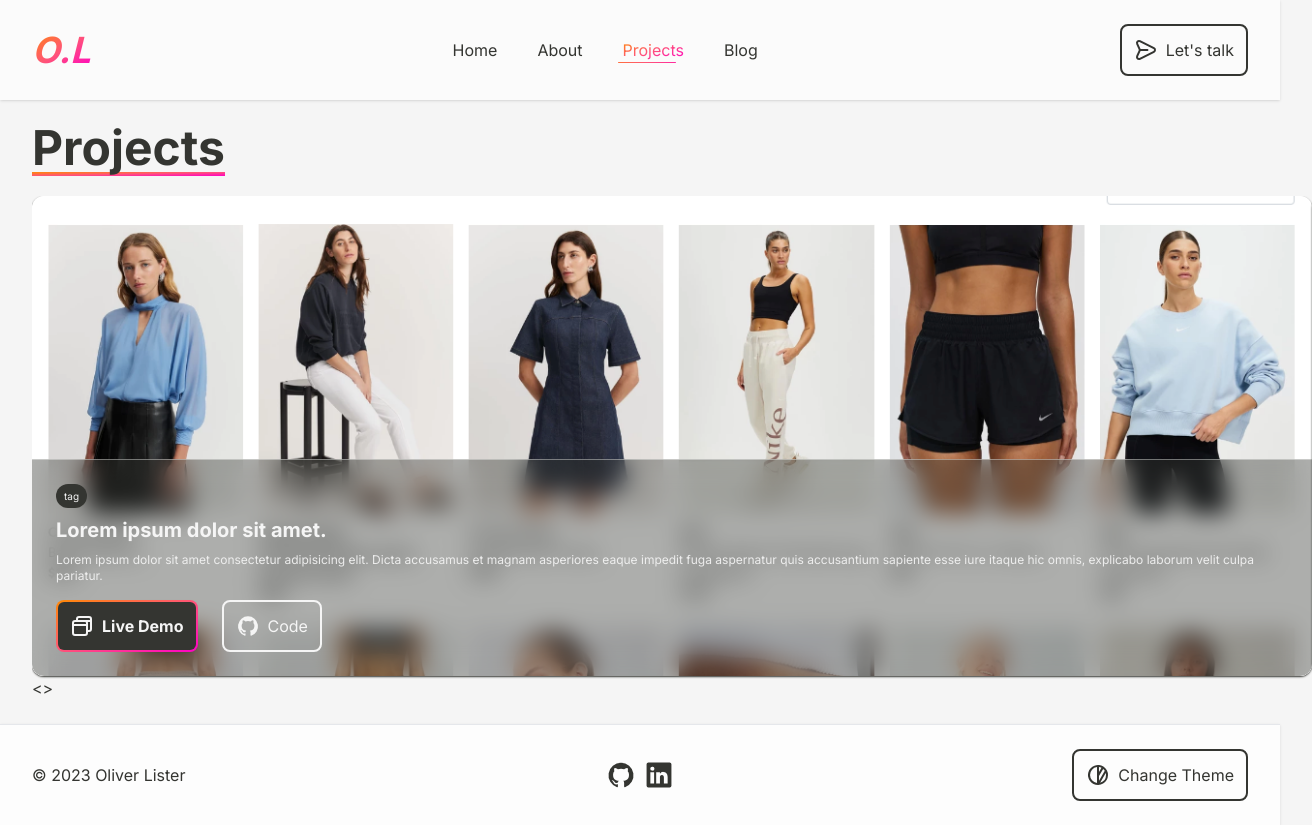
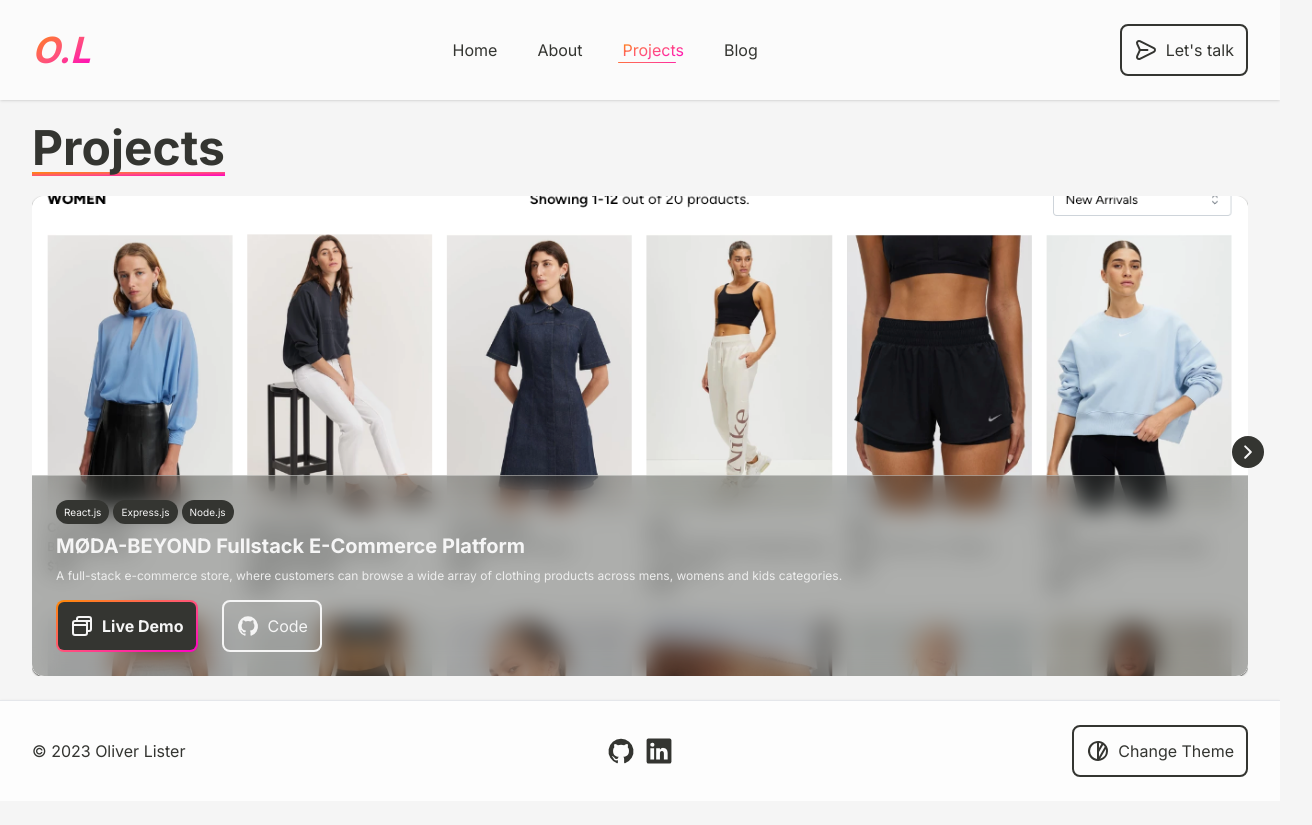
Before and after one commit to oliver-lister/oliverlister_dev, a Next.js app: page /projects in a window 1280 px wide. Shown: the whole page, 1312 px wide, since content can reach past the window. After the commit the page ends 801 px from the top, so only its background shows below. Built offline with nearby package versions, Linux system fonts and the light colour scheme.

Commit message:
fixed buttons on carousel

```diff
--- a/src/app/projects/components/ProjectsCarousel/ProjectsCarousel.tsx
+++ b/src/app/projects/components/ProjectsCarousel/ProjectsCarousel.tsx
@@ -1,101 +1,71 @@
 "use client";
 
-import useEmblaCarousel from "embla-carousel-react";
+import useEmblaCarousel, { UseEmblaCarouselType } from "embla-carousel-react";
 import { Project } from "../../page";
+import { useCallback, useEffect, useState } from "react";
 import ProjectCard from "./ProjectCard";
-import { useCallback, useEffect } from "react";
-import Image from "next/image";
-import Icon from "@/components/Icon";
-import "./styles.css";
+import { UilAngleLeftB, UilAngleRightB } from "@iconscout/react-unicons";
+import { EmblaCarouselType } from "embla-carousel";
 
 export default function ProjectsCarousel({
   projects,
 }: {
   projects: Project[];
 }) {
-  const [emblaRef, emblaApi] = useEmblaCarousel({ align: "center" });
+  const [emblaRef, emblaApi] = useEmblaCarousel();
+  const [prevBtnDisabled, setPrevBtnDisabled] = useState(true);
+  const [nextBtnDisabled, setNextBtnDisabled] = useState(true);
 
-  const scrollPrev = useCallback(() => {
-    if (emblaApi) emblaApi.scrollPrev();
+  const onPrevButtonClick = useCallback(() => {
+    if (!emblaApi) return;
+    emblaApi.scrollPrev();
   }, [emblaApi]);
 
-  const scrollNext = useCallback(() => {
-    if (emblaApi) emblaApi.scrollNext();
+  const onNextButtonClick = useCallback(() => {
+    if (!emblaApi) return;
+    emblaApi.scrollNext();
   }, [emblaApi]);
 
+  const onSelect = useCallback((emblaApi: EmblaCarouselType) => {
+    setPrevBtnDisabled(!emblaApi.canScrollPrev());
+    setNextBtnDisabled(!emblaApi.canScrollNext());
+  }, []);
+
   useEffect(() => {
-    if (emblaApi) console.log(emblaApi?.slidesInView());
-  }, [emblaApi]);
+    if (!emblaApi) return;
+
+    onSelect(emblaApi);
+    emblaApi.on("reInit", onSelect);
+    emblaApi.on("select", onSelect);
+  }, [emblaApi, onSelect]);
 
   return (
-    <div className="embla" ref={emblaRef}>
-      <div className="embla__container">
-        {projects.map((project, index) => (
-          <div className="embla__slide" key={index}>
-            <article className="relative grid rounded-xl h-[60vh] overflow-hidden shadow-sm shadow-primary dark:shadow-secondary">
-              <div className="absolute inset-0">
-                <Image
-                  src={"/projects/moda-beyond.png"}
-                  alt="Project snapshot"
-                  width={1500}
-                  height={1500}
-                  className="object-cover w-full h-full"
-                />
-              </div>
-              <div className="mt-auto border-t p-6 backdrop-blur-md bg-primary/40 text-secondary border-secondary/40">
-                <div className="grid gap-2">
-                  <div>
-                    <ul className="flex flex-wrap gap-1 text-xs">
-                      <li className="px-2 py-1 rounded-full text-[10px] bg-primary">
-                        tag
-                      </li>
-                    </ul>
-                  </div>
-                  <h3 className="font-bold text-xl">
-                    Lorem ipsum dolor sit amet.
-                  </h3>
-                  <p className="text-xs opacity-90">
-                    Lorem ipsum dolor sit amet consectetur adipisicing elit.
-                    Dicta accusamus et magnam asperiores eaque impedit fuga
-                    aspernatur quis accusantium sapiente esse iure itaque hic
-                    omnis, explicabo laborum velit culpa pariatur.
-                  </p>
-                </div>
-                <div className="mt-4 flex gap-6 items-center">
-                  <a
-                    href={"/"}
-                    target="_blank"
-                    rel="noopener noreferrer"
-                    className="relative p-0.5 inline-flex items-center font-bold justify-center overflow-hidden group rounded-lg"
-                  >
-                    <span className="w-full h-full bg-gradient group-hover:from-[#ff00c6] group-hover:via-[#ff5478] group-hover:to-[#ff8a05] absolute"></span>
-                    <span className="relative flex gap-2 p-3 transition-all ease-out text-secondary bg-primary dark:bg-primary-400 rounded-md group-hover:bg-opacity-0 duration-400">
-                      <Icon icon="browser" />
-                      Live Demo
-                    </span>
-                  </a>
-                  <a
-                    href={"/"}
-                    target="_blank"
-                    rel="noopener noreferrer"
-                    className="border-2 p-3 rounded-lg flex gap-2 items-center text-secondary border-secondary hover:bg-secondary hover:text-primary"
-                  >
-                    <Icon icon="github" />
-                    Code
-                  </a>
-                </div>
-              </div>
-            </article>
-          </div>
-        ))}
-        {/* <ProjectCard {...project} /> */}
+    <div className="embla relative">
+      <div className="embla__viewport overflow-hidden" ref={emblaRef}>
+        <div className="embla__container flex gap-2 max-w-[calc(100vw-2rem)] sm:max-w-[calc(100vw-4rem)] xl:max-w-[calc(100vw-(100vw-1280px)-2rem)]">
+          {projects.map((project, index) => (
+            <div className="embla__slide flex-none min-w-0 w-full" key={index}>
+              <ProjectCard {...project} />
+            </div>
+          ))}
+        </div>
       </div>
-      <button className="embla__prev" onClick={scrollPrev}>
-        {"<"}
-      </button>
-      <button className="embla__next" onClick={scrollNext}>
-        {">"}
-      </button>
+      {!prevBtnDisabled ? (
+        <button
+          className="embla__prev absolute top-[50%] left-[-1rem] rounded-full p-1 bg-primary text-secondary dark:bg-secondary dark:text-primary"
+          onClick={onPrevButtonClick}
+        >
+          <UilAngleLeftB />
+        </button>
+      ) : null}
+      {!nextBtnDisabled ? (
+        <button
+          className="embla__next absolute top-[50%] right-[-1rem] rounded-full p-1 bg-primary text-secondary dark:bg-secondary dark:text-primary"
+          onClick={onNextButtonClick}
+        >
+          <UilAngleRightB />
+        </button>
+      ) : null}
     </div>
   );
 }
--- a/src/app/projects/components/ProjectsCarousel/styles.css
+++ /dev/null
@@ -1,11 +0,0 @@
-.embla {
-  overflow: hidden;
-}
-.embla__container {
-  display: flex;
-  width: calc(100vw - (100vw - 1280px));
-}
-.embla__slide {
-  flex: 0 0 100%;
-  min-width: 0;
-}
--- a/src/components/Card.tsx
+++ b/src/components/Card.tsx
@@ -42,7 +42,7 @@ export default function Card({
     }
     if (theme === "project") {
       return (
-        <article className="relative grid rounded-xl h-[600px] overflow-hidden shadow-sm shadow-primary dark:shadow-secondary">
+        <article className="relative grid rounded-xl h-[60vh] overflow-hidden shadow-sm shadow-primary dark:shadow-secondary">
           <div className="absolute inset-0">
             {imageSrc ? (
               <Image
```
